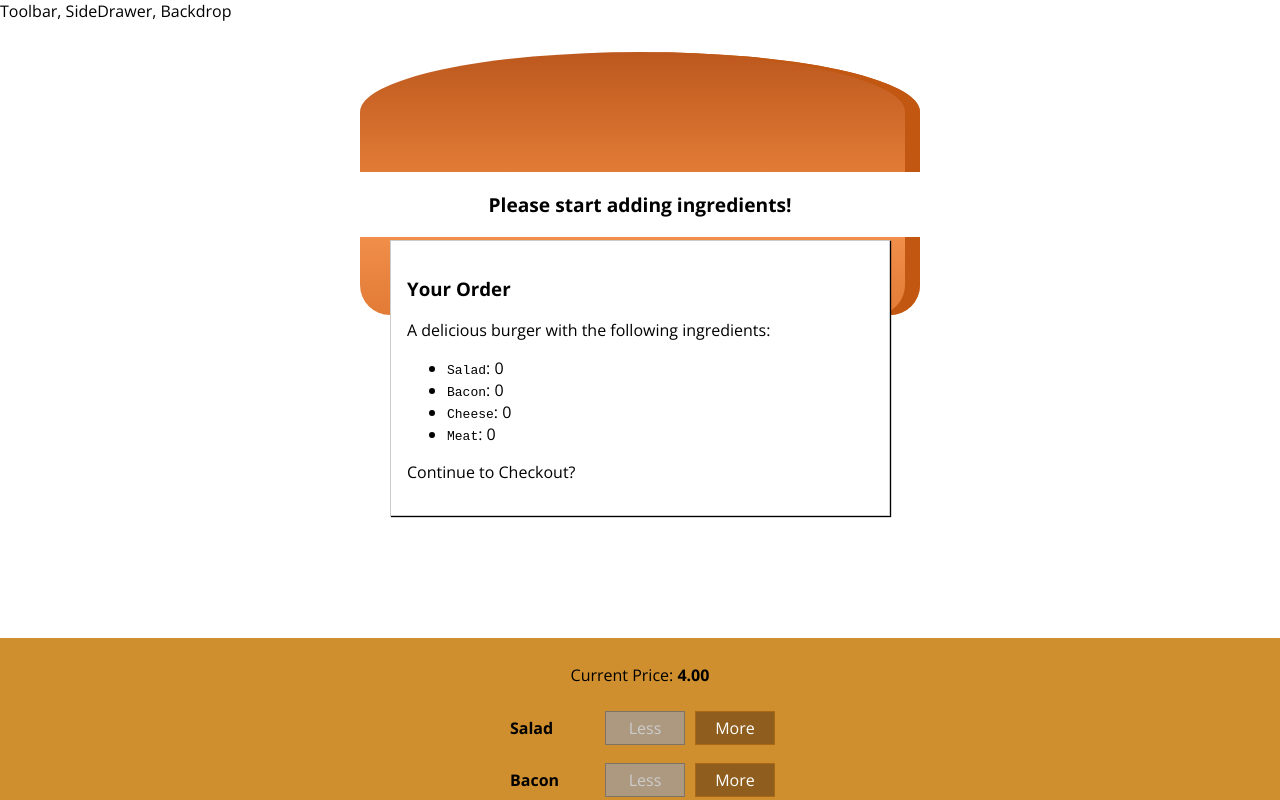
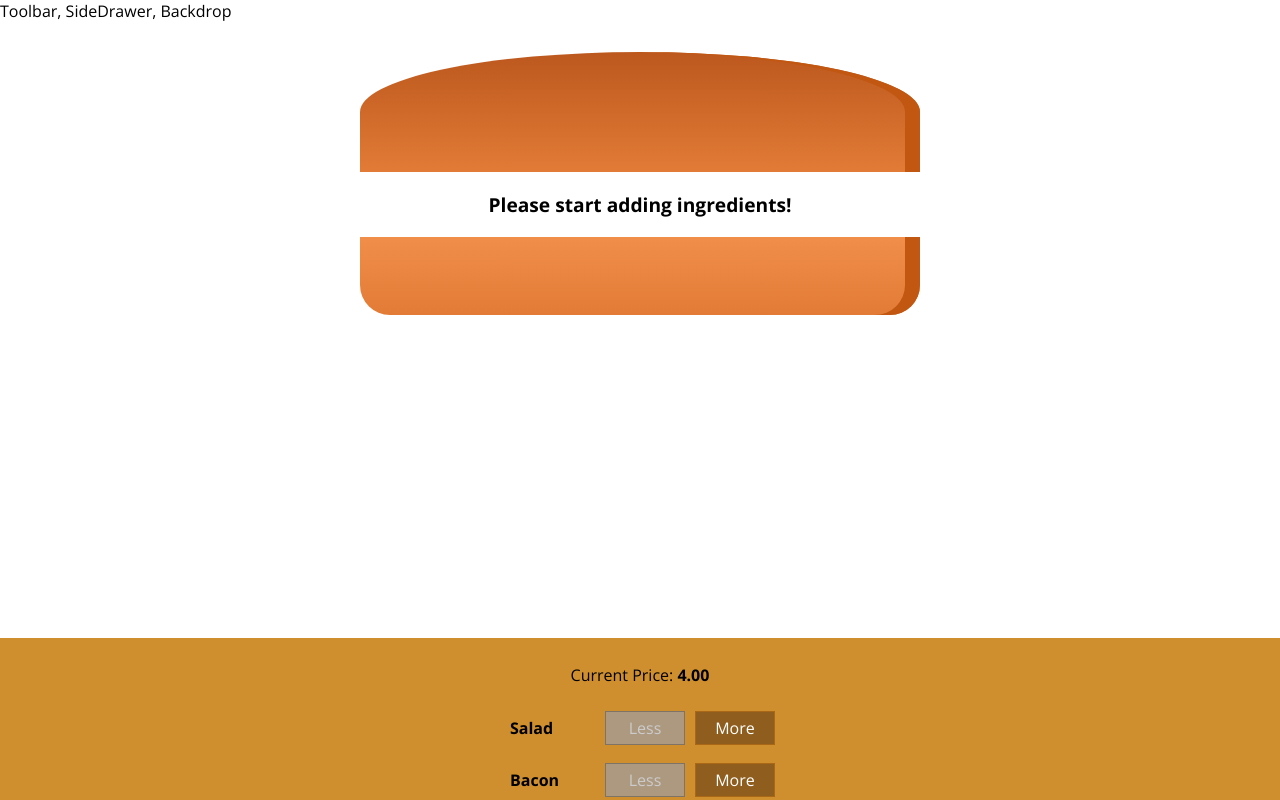
Before and after one commit to Weisbergbsf/my-burger-app, a React (Create React App) app: page / in a window 1280 px wide. Shown: the top 800 px of the page. Built offline with nearby package versions, Linux system fonts and the light colour scheme.

Commit message:
Showing and Hiding the modal with animation

```diff
--- a/src/components/Burger/BuildControls/BuildControls.js
+++ b/src/components/Burger/BuildControls/BuildControls.js
@@ -24,7 +24,8 @@
         ))}
         <button
             className="OrderButton"
-            disabled={!props.purchaseable}>ORDER NOW</button>
+            disabled={!props.purchaseable}
+            onClick={props.ordered}>ORDER NOW</button>
     </div>
 );
 
--- a/src/components/UI/Modal/Modal.js
+++ b/src/components/UI/Modal/Modal.js
@@ -3,7 +3,10 @@
 import './Modal.css';
 
 const modal = (props) => (
-    <div className="Modal">
+    <div className="Modal" style={{
+        transform: props.show ? 'translateY(0)' : 'translateY(-100vh)',
+        opacity: props.show ? '1' : '0'
+    }}>
         {props.children}
     </div>
 );
--- a/src/containers/BurgerBuilder/BurgerBuilder.js
+++ b/src/containers/BurgerBuilder/BurgerBuilder.js
@@ -22,7 +22,8 @@
             meat: 0
         },
         totalPrice: 4,
-        purchaseable: false
+        purchaseable: false,
+        purchasing: false
     }
 
     addIngredientHandler = (type) => {
@@ -56,6 +57,10 @@
         this.updatePurchaseState(updateIngredients);
     }
 
+    purchaseHandler = () => {
+        this.setState({ purchasing: true })
+    }
+
     updatePurchaseState(ingedients) {
         const sum = Object.keys(ingedients)
             .map(igKey => {
@@ -76,7 +81,7 @@
         }
         return (
             <Aux>
-                <Modal>
+                <Modal show={this.state.purchasing}>
                     <OrderSummary ingredients={this.state.ingredients}/>
                 </Modal>
                 <Burger ingredients={this.state.ingredients}/>
@@ -85,6 +90,7 @@
                     ingredientRemoved={this.removeIngredientHandler}
                     disabled={disabledInfo}
                     purchaseable={this.state.purchaseable}
+                    ordered={this.purchaseHandler}
                     price={this.state.totalPrice}/>
             </Aux>
         );
```
